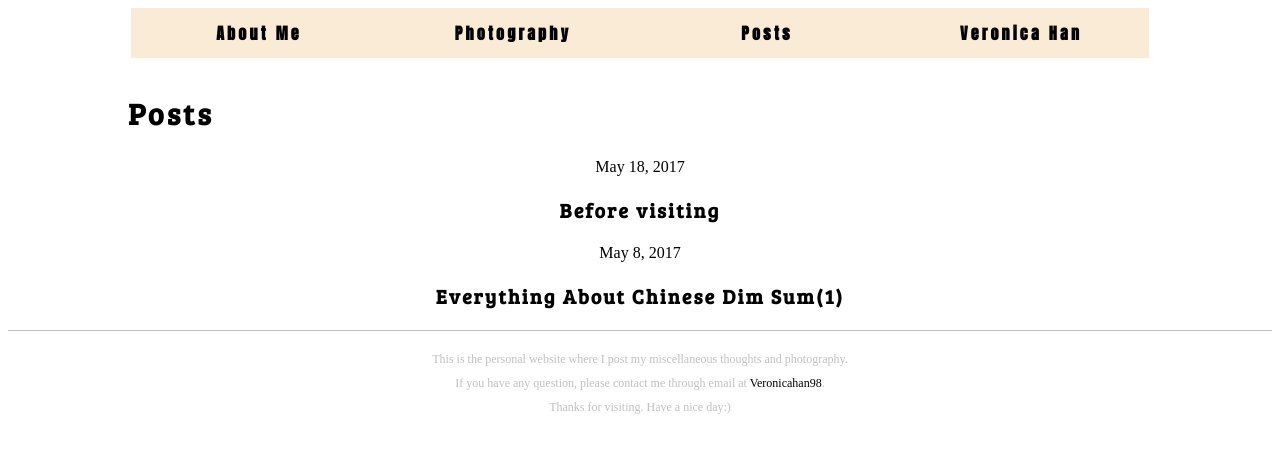
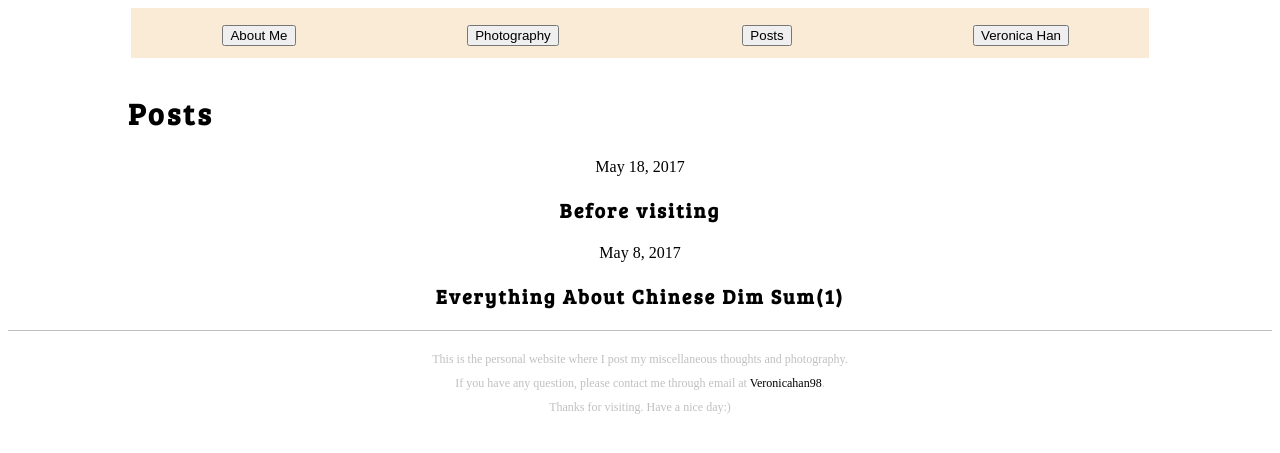
Before and after one commit to topveronicaa/topveronicaa.github.io, a Jekyll site: the page built from posts.html, in a window 1280 px wide. Shown: the top 453 px of the page. Built offline with Jekyll 4.4.1, drawn with Linux system fonts in a browser that asks for light colours.

Commit message:
Update header.html

```diff
--- a/_includes/header.html
+++ b/_includes/header.html
@@ -30,7 +30,7 @@ font-weight: light;
 <center><table class="hea">
 <tr>
 {% for page in site.pages %} {% if page.title %}
-<th class="hea"><a href="{{ page.url | prepend: site.baseurl }}">{{ page.title }}</a></th>
+<th class="hea"><a href="{{ page.url | prepend: site.baseurl }}"><button class="button"><span>{{ page.title }}</span></button></a></th>
 {% endif %} {% endfor %}
 </tr>
 </table>
```
